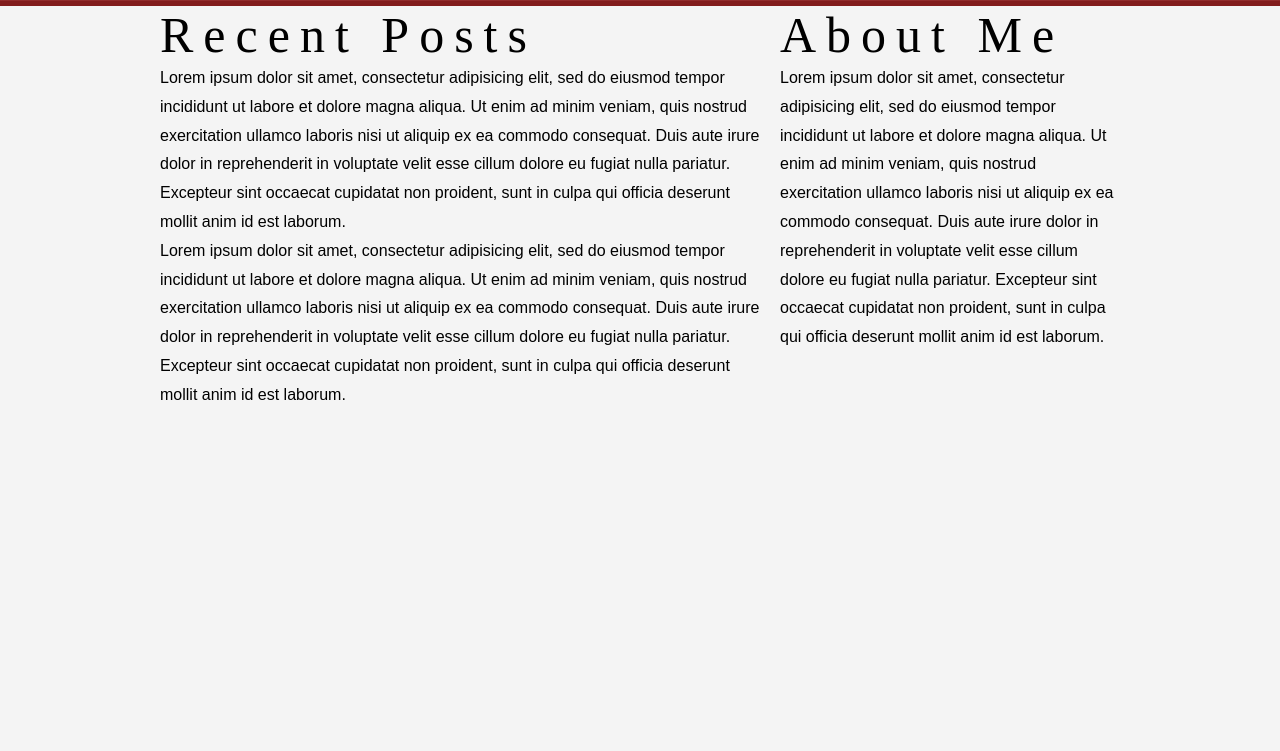
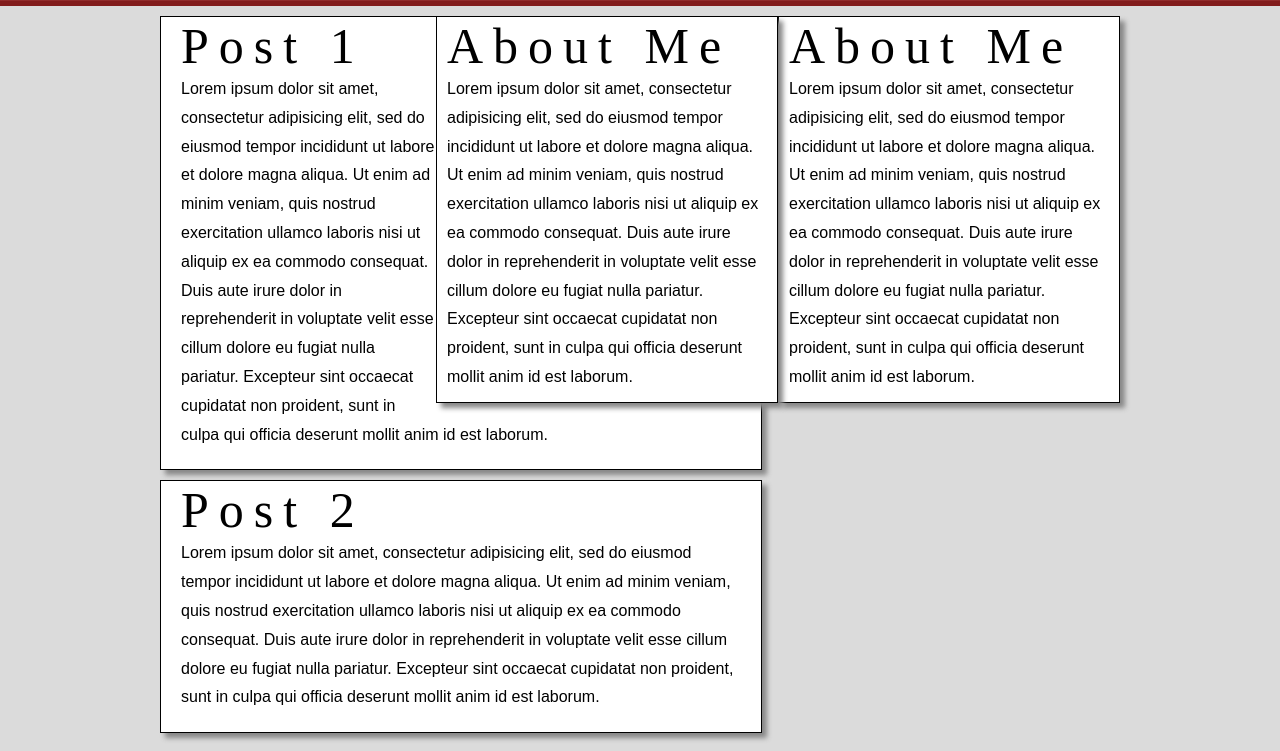
Before and after one commit to LukePatterson/Luke-Dev, a plain HTML site: page index.html in a window 1280 px wide. Shown: the part 49-800 px from the top of the page. Drawn offline with Linux system fonts and the light colour scheme.

```diff
--- a/index.html
+++ b/index.html
@@ -14,21 +14,40 @@
 	<div id="wrapper960">
 
 
-	<aside>
+				<aside>
 
 	<h2>About Me</h2>
 
 <p>Lorem ipsum dolor sit amet, consectetur adipisicing elit, sed do eiusmod tempor incididunt ut labore et dolore magna aliqua. Ut enim ad minim veniam, quis nostrud exercitation ullamco laboris nisi ut aliquip ex ea commodo consequat. Duis aute irure dolor in reprehenderit in voluptate velit esse cillum dolore eu fugiat nulla pariatur. Excepteur sint occaecat cupidatat non proident, sunt in culpa qui officia deserunt mollit anim id est laborum.</p>
+
+
+
+	</aside>
+
+					<aside>
+
+	<h2>About Me</h2>
+
+<p>Lorem ipsum dolor sit amet, consectetur adipisicing elit, sed do eiusmod tempor incididunt ut labore et dolore magna aliqua. Ut enim ad minim veniam, quis nostrud exercitation ullamco laboris nisi ut aliquip ex ea commodo consequat. Duis aute irure dolor in reprehenderit in voluptate velit esse cillum dolore eu fugiat nulla pariatur. Excepteur sint occaecat cupidatat non proident, sunt in culpa qui officia deserunt mollit anim id est laborum.</p>
+
+
+
 	</aside>
 
 		<article>
-			<h2>Recent Posts</h2>
+			<h2>Post 1</h2>
 		<p>Lorem ipsum dolor sit amet, consectetur adipisicing elit, sed do eiusmod tempor incididunt ut labore et dolore magna aliqua. Ut enim ad minim veniam, quis nostrud exercitation ullamco laboris nisi ut aliquip ex ea commodo consequat. Duis aute irure dolor in reprehenderit in voluptate velit esse cillum dolore eu fugiat nulla pariatur. Excepteur sint occaecat cupidatat non proident, sunt in culpa qui officia deserunt mollit anim id est laborum.</p>
 	</article>
 	<article>
+			<h2>Post 2</h2>
+		<p>Lorem ipsum dolor sit amet, consectetur adipisicing elit, sed do eiusmod tempor incididunt ut labore et dolore magna aliqua. Ut enim ad minim veniam, quis nostrud exercitation ullamco laboris nisi ut aliquip ex ea commodo consequat. Duis aute irure dolor in reprehenderit in voluptate velit esse cillum dolore eu fugiat nulla pariatur. Excepteur sint occaecat cupidatat non proident, sunt in culpa qui officia deserunt mollit anim id est laborum.</p>
 
-		<p>Lorem ipsum dolor sit amet, consectetur adipisicing elit, sed do eiusmod tempor incididunt ut labore et dolore magna aliqua. Ut enim ad minim veniam, quis nostrud exercitation ullamco laboris nisi ut aliquip ex ea commodo consequat. Duis aute irure dolor in reprehenderit in voluptate velit esse cillum dolore eu fugiat nulla pariatur. Excepteur sint occaecat cupidatat non proident, sunt in culpa qui officia deserunt mollit anim id est laborum.</p>
+
 	</article>
+
+
+
+
 
 	</div>
 
--- a/style/style.css
+++ b/style/style.css
@@ -33,7 +33,7 @@
 }
 
 body{
-	background-color: #f4f4f4;
+	background-color: #DBDBDB;
 			  color: #000;
 		  font: 16px/1.8 sans-serif;
 }
@@ -53,15 +53,30 @@
    width: 960px;
 }
 
-		aside {
-			float:right;
-			width: 340px;
+
+		article {
+			background-color: #fff;
+			border: 1px solid black;
+			box-shadow: 5px 5px 5px #888;
+			display: block;
+			margin-right: 200px;
+			margin-top: 10px;
+			padding: 20px;
+			padding-top: 0px;
+			width: 560px;
 		}
 
-		article {
-			margin-right: 200px;
-			width: 600px;
-		}
+aside {
+	background-color: #fff;
+			border: 1px solid black;
+			box-shadow: 5px 5px 5px #888;
+	float: right;
+margin-top: 0px;
+			padding: 10px;
+			padding-top: 0px;
+	width: 320px;
+}
+
 		.container {
 			width: 960px;
 			margin:0 auto;
```
